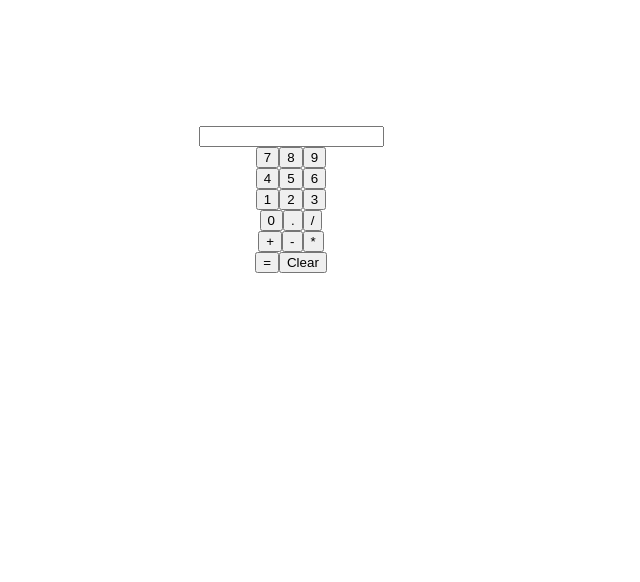
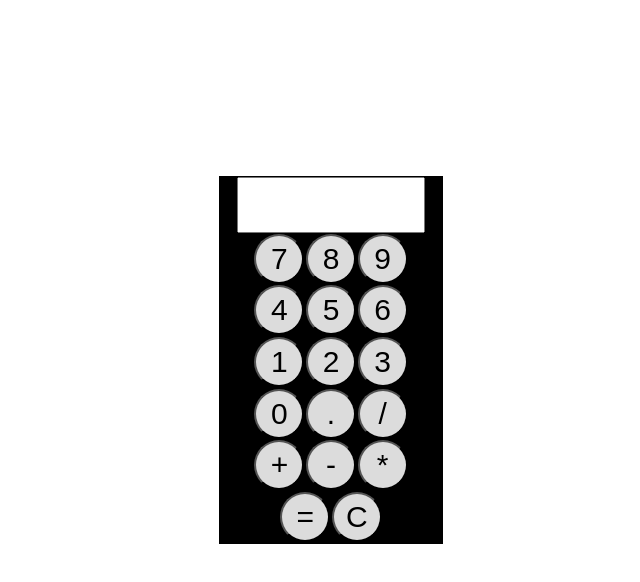
Before and after one commit to RomaneGreen/ralc, a React (Create React App) app: page / in a window 1280 px wide. Shown: the top 582 px of the page, without its empty margins (349-989 px from the left). Built offline with nearby package versions, Linux system fonts and the light colour scheme.

Commit message:
calculator styling

```diff
--- a/src/App.css
+++ b/src/App.css
@@ -15,7 +15,17 @@
     margin-top: 10%
 
 }
-/*
-button {
+
+/* input {
 
 } */
+button {
+   background-color: #DCDCDC;
+   border-radius: 50%;
+   margin: .05rem;
+   height: 50px;
+   width: 50px;
+   font-size: 30px;
+
+
+}
--- a/src/App.js
+++ b/src/App.js
@@ -39,12 +39,24 @@ class App extends Component {
         })
 
       }
+
         render() {
+
+      const calcStyle = {
+        border: '1px solid black',
+        marginTop: '11rem',
+        marginLeft: '35rem',
+        marginRight: '30rem',
+        paddingLeft: '-13rem',
+        paddingRight: '-12rem',
+        backgroundColor: 'black',
+
+      }
   return (
-    <div className="App allCalc">
+    <div style={calcStyle}  className="App allCalc">
 
-     <div className="rowz"><Input display={this.state.input} />
-      </div>
+     <div  className="rowz"><Input display={this.state.input} />
+     </div>
 
       <div className="rowz">
     <Button depressed={() => this.pushButton(7)}>7</Button>
@@ -79,9 +91,10 @@ class App extends Component {
 
     <div className="rowz">
     <Button depressed={() => this.evalTotal('=')}>=</Button>
-  <Clear clearInput={() => this.clearScreen()} >Clear</Clear>
+  <Clear clearInput={() => this.clearScreen()} >C</Clear>
   </div>
     </div>
+
   );
   }
 }
--- a/src/components/Clear.js
+++ b/src/components/Clear.js
@@ -1,4 +1,5 @@
 import React from 'react'
+import '../App.css'
 
 const Clear = (props) => {
     return (
--- a/src/components/Input.js
+++ b/src/components/Input.js
@@ -1,10 +1,16 @@
 
 import React from 'react'
+import '../App.css'
 
+const boxSize = {
+    height: '50px',
+    width: '180px',
+    fontSize:'2rem'
+}
 export default function Input(props) {
     return (
         <div>
-            <input onClick={props.clearInput}  value={props.display}></input>
+            <input style={boxSize} onClick={props.clearInput}  value={props.display}></input>
         </div>
     )
 }
```
